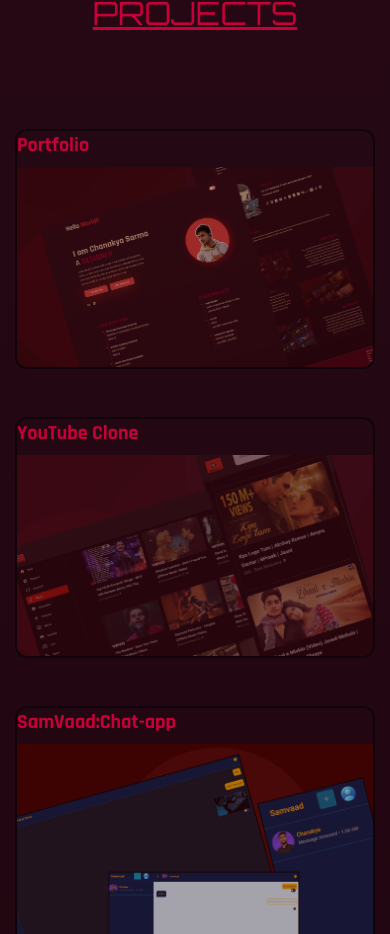
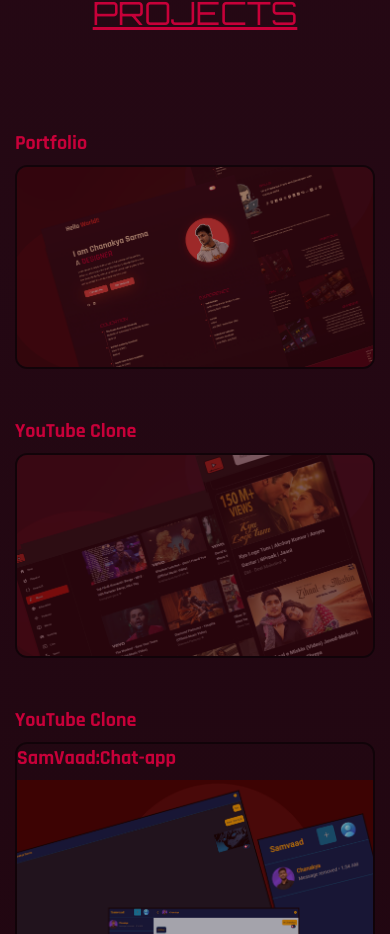
Before and after one commit to Chanakyasarma/Portfolio, a React (Create React App) app: page / in a window 390 px wide. Shown: the part 2575-3509 px from the top of the page. Built offline with nearby package versions, Linux system fonts and the light colour scheme; a web font is replaced by a local one.

Commit message:
Update Work.js

```diff
--- a/src/components/Work.js
+++ b/src/components/Work.js
@@ -20,10 +20,10 @@
           </div>
           <div className='max-h-xl max-w-7xl flex flex-col item-center justify-center'>
           <div className='flex flex-col lg:flex-row lg:justify-between my-6 lg:my-10'>
+          <h2 className="text-accent text-xl font-bold mb-2 lg:hidden">Portfolio</h2>
+          <div className='group relative h-full lg:h-80 w-full lg:w-1/2 overflow-hidden border-2 border-black/50 rounded-xl'>
+            <div className='group-hover:bg-black/70 w-full h-full absolute z-40 transition-all duration-300'></div>
 
-          <div className='group relative h-full lg:h-80 w-full lg:w-1/2 overflow-hidden border-2 border-black/50 rounded-xl'>
-            <h2 className="text-accent text-xl font-bold mb-2 lg:hidden">Portfolio</h2>
-            <div className='group-hover:bg-black/70 w-full h-full absolute z-40 transition-all duration-300'></div>
             <img className='group-hover:scale-125 transition-all duration-500' src={Img1} alt=''/>
             <div className='absolute -bottom-full left-12 group-hover:bottom-24 transition-all duration-500 z-40'>
               <a className='text-3xl text-white underline decoration-rose-500' href='#'>Demo</a></div>
@@ -43,8 +43,9 @@
             <p className='max-w-md font-medium'>The project I developed is a YouTube clone created using React, HTML, and CSS. I leveraged various tools and concepts such as React Router to handle navigation within the application.
             Additionally, I integrated the YouTube API, which allowed me to fetch real-time data from YouTube, enabling users to access the latest videos, view likes and other relevant information.
             </p></div>
+          <h2 className="text-accent text-xl font-bold mb-2 lg:hidden">YouTube Clone</h2>
           <div className='group relative h-full lg:h-80 w-full lg:w-1/2 overflow-hidden border-2 border-black/50 rounded-xl'>
-            <h2 className="text-accent text-xl font-bold mb-2 lg:hidden">YouTube Clone</h2>
+
             <div className='group-hover:bg-black/70 w-full h-full absolute z-40 transition-all duration-300'></div>
             <img className='group-hover:scale-125 transition-all duration-500' src={Img2} alt=''/>
             <div className='absolute -bottom-full left-12 group-hover:bottom-24 transition-all duration-500 z-40'>
@@ -55,6 +56,7 @@
         </div>
         </div>
         <div className='flex flex-col lg:flex-row justify-between my-6 lg:my-10'>
+    <h2 className="text-accent text-xl font-bold mb-2 lg:hidden">YouTube Clone</h2>
         <div className='group relative h-full lg:h-80 w-full lg:w-1/2 overflow-hidden border-2 border-black/50 rounded-xl'>
             <h2 className="text-accent text-xl font-bold mb-2 lg:hidden">SamVaad:Chat-app</h2>
             <div className='group-hover:bg-black/70 w-full h-full absolute z-40 transition-all duration-300'></div>
```
